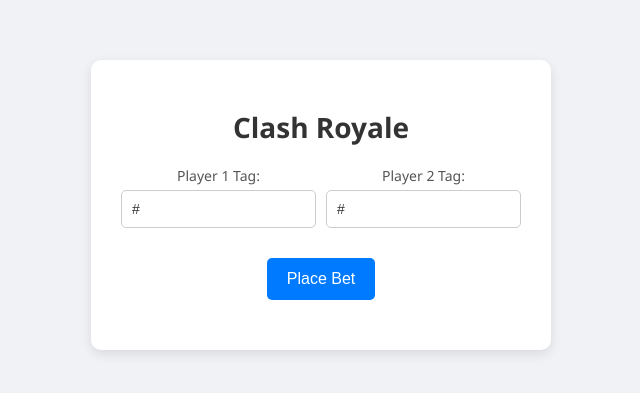
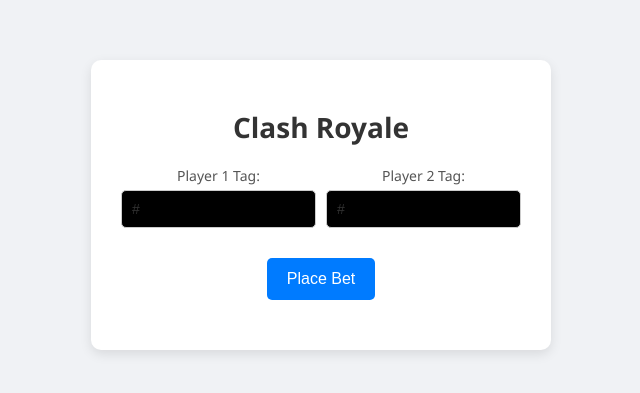
Before and after one commit to maxonary/wager-mvp, a React (Create React App) app in the folder frontend/: page / in a window 1280 px wide. Shown: the part 195-588 px from the top of the page, without its empty margins (319-959 px from the left). Built offline with nearby package versions, Linux system fonts and the light colour scheme.

Commit message:
pvt-commit

```diff
--- a/frontend/public/index.html
+++ b/frontend/public/index.html
@@ -9,3 +9,5 @@
     <div id="root"></div>
 </body>
 </html>
+
+<link rel="stylesheet" href="https://cdnjs.cloudflare.com/ajax/libs/font-awesome/6.0.0-beta3/css/all.min.css">
--- a/frontend/src/components/BetForm.js
+++ b/frontend/src/components/BetForm.js
@@ -1,9 +1,12 @@
 import React, { useState } from 'react';
+import 'font-awesome/css/font-awesome.min.css'; // Import Font Awesome CSS
+import '../styles.css'; // Import the updated CSS file
 
 function BetForm({ betAmount, onBetAmountChange }) {
   const [player1Tag, setPlayer1Tag] = useState('#');
   const [player2Tag, setPlayer2Tag] = useState('#');
   const [error, setError] = useState('');
+  const [isSubmitting, setIsSubmitting] = useState(false);
 
   const handleSliderChange = (event) => {
     onBetAmountChange(parseInt(event.target.value, 10));
@@ -20,7 +23,12 @@
       setError('Your gamertag is 9 characters long');
     } else {
       setError('');
-      // Submit form logic here
+      setIsSubmitting(true);
+      // Simulate an asynchronous operation like an API call
+      setTimeout(() => {
+        setIsSubmitting(false);
+        // Handle form submission logic here
+      }, 420000); // Simulate a 2-second delay
     }
   };
 
@@ -52,7 +60,13 @@
           />
         </div>
       </div>
-      <button type="submit">Place Bet</button>
+      <button type="submit" disabled={isSubmitting}>
+        {isSubmitting ? <i className="fa fa-spinner fa-spin"></i> : 'Place Bet'}
+      </button>
+
+      {isSubmitting && (
+        <p className="in-progress-text">Match Id: 1X3eR4</p>
+      )}
 
       {error && (
         <div className="modal">
--- /dev/null
+++ b/frontend/src/styles.css
@@ -0,0 +1,86 @@
+body {
+    background-color: black;
+    color: goldenrod;
+    font-family: 'Times New Roman', Times, serif;
+  }
+
+  .input-group {
+    display: flex;
+    justify-content: space-between;
+    margin-bottom: 20px;
+  }
+
+  .input-wrapper {
+    display: flex;
+    flex-direction: column;
+    margin-right: 10px;
+  }
+
+  label {
+    margin-bottom: 5px;
+  }
+
+  input[type="text"] {
+    padding: 10px;
+    border: 1px solid goldenrod;
+    border-radius: 5px;
+    background-color: black;
+    color: goldenrod;
+  }
+
+  button {
+    padding: 10px 20px;
+    background-color: goldenrod;
+    color: black;
+    border: none;
+    border-radius: 5px;
+    cursor: pointer;
+  }
+
+  button:disabled {
+    background-color: #ddd;
+    cursor: not-allowed;
+  }
+
+  button i.fa-spinner {
+    margin-left: center;
+  }
+
+  .in-progress-text {
+    margin-top: 20px;
+    font-size: 14px;
+    color: goldenrod;
+  }
+
+  .modal {
+    position: fixed;
+    top: 0;
+    left: 0;
+    width: 100%;
+    height: 100%;
+    background-color: rgba(0, 0, 0, 0.8);
+    display: flex;
+    justify-content: center;
+    align-items: center;
+  }
+
+  .modal-content {
+    background-color: black;
+    padding: 20px;
+    border: 1px solid goldenrod;
+    border-radius: 5px;
+  }
+
+  .modal-content p {
+    margin-bottom: 20px;
+    color: goldenrod;
+  }
+
+  .modal-content button {
+    padding: 10px 20px;
+    background-color: goldenrod;
+    color: black;
+    border: none;
+    border-radius: 5px;
+    cursor: pointer;
+  }
```
